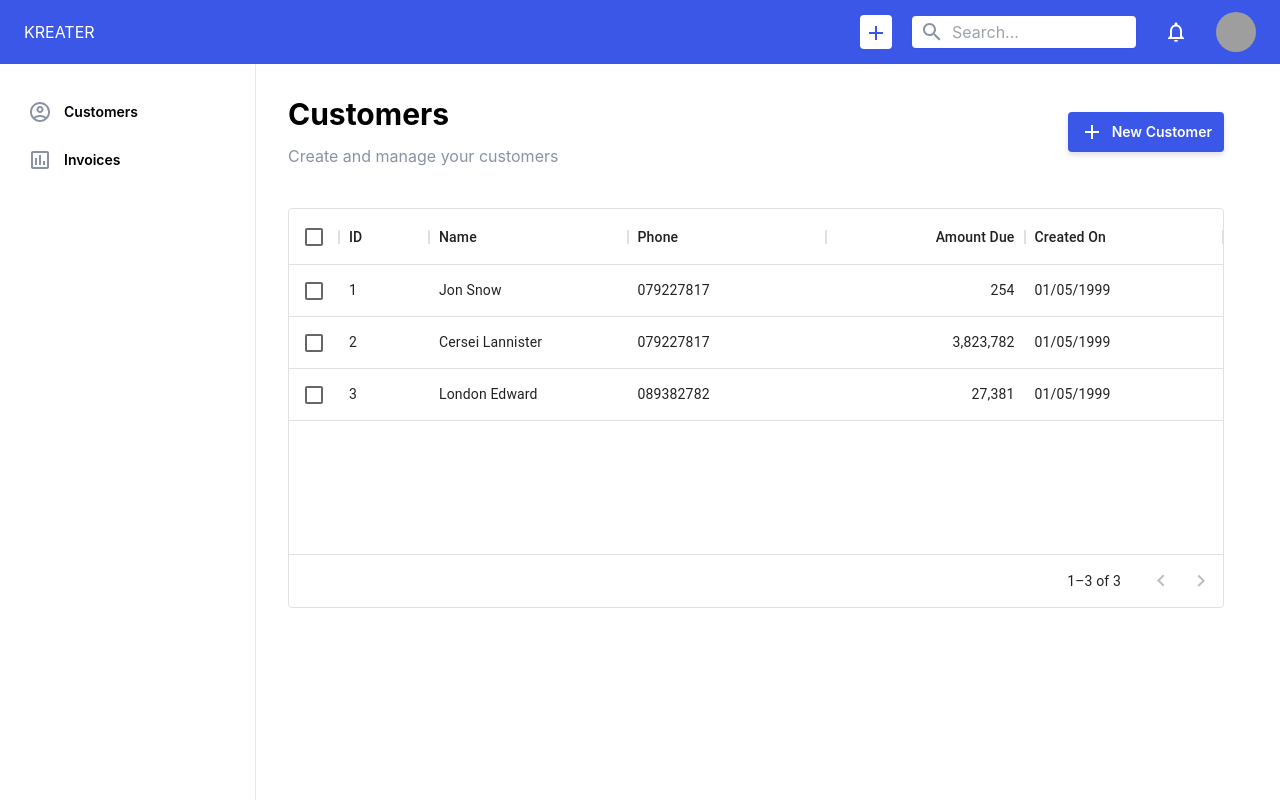
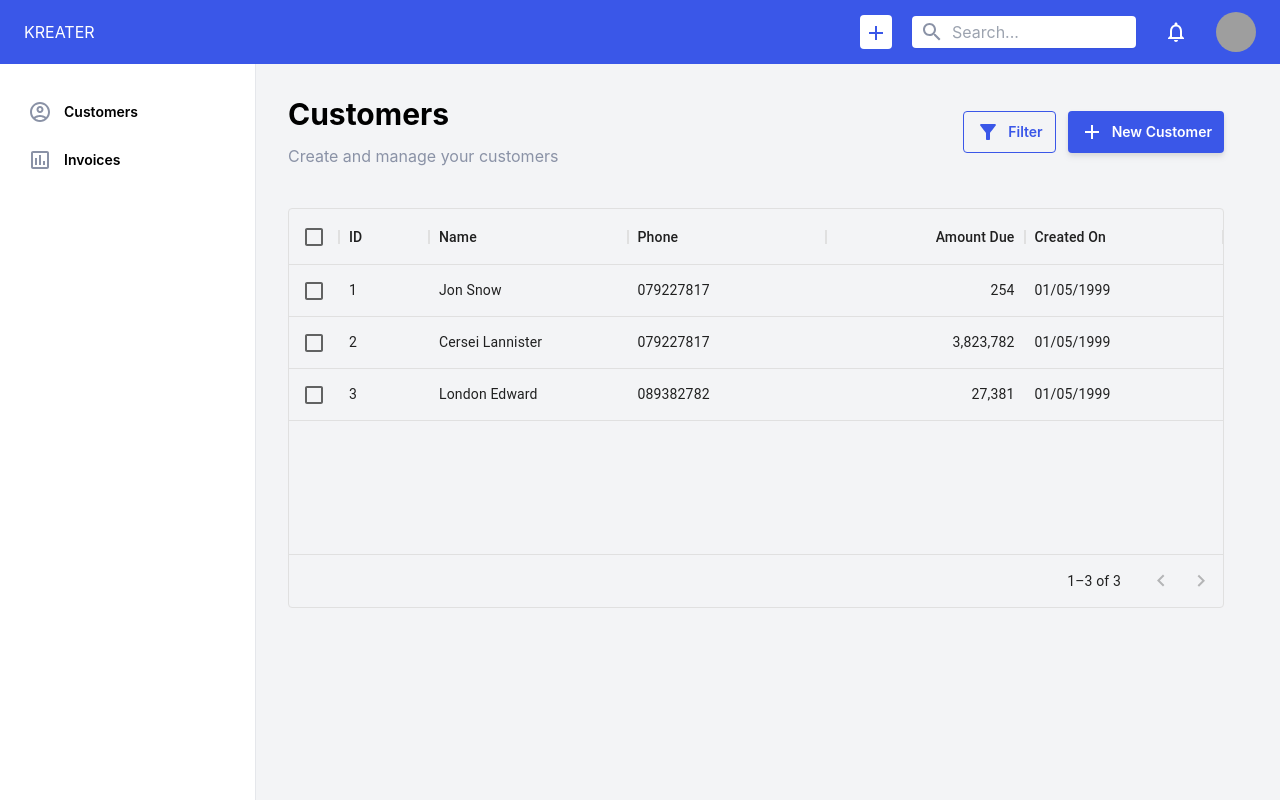
Before and after one commit to maxisusi/nvs, a Next.js app in the folder client/: page /customer in a window 1280 px wide. Built offline with nearby package versions, Linux system fonts and the light colour scheme; grey boxes are pictures that could not be loaded.

Commit message:
Custom button added

```diff
--- a/client/components/button/Button.tsx
+++ b/client/components/button/Button.tsx
@@ -2,17 +2,34 @@ import React from 'react';
 
 type Props = {
   text: string;
-  variant?: string;
+  variant: 'outlined' | 'full';
   icon?: any;
 };
 
 const Button = (props: Props) => {
-  return (
-    <button className='bg-skin-fill font-semibold text-skin-white px-3 py-2 rounded text-sm hover:bg-skin-btnHover drop-shadow-md flex gap-2 items-center'>
-      {props.icon && props.icon}
-      {props.text}
-    </button>
-  );
+  const buttons = [
+    {
+      outlined: {
+        button: () => (
+          <button className='border border-skin-fill font-semibold text-skin-fill px-3 py-2 rounded text-sm hover:bg-skin-fill hover:text-skin-white flex gap-2 items-center'>
+            {props.icon && props.icon}
+            {props.text}
+          </button>
+        ),
+      },
+
+      full: {
+        button: () => (
+          <button className='bg-skin-fill font-semibold text-skin-white px-3 py-2 rounded text-sm hover:bg-skin-btnHover drop-shadow-md flex gap-2 items-center'>
+            {props.icon && props.icon}
+            {props.text}
+          </button>
+        ),
+      },
+    },
+  ];
+
+  return buttons[0][props.variant].button();
 };
 
 export default Button;
--- a/client/pages/_app.tsx
+++ b/client/pages/_app.tsx
@@ -5,7 +5,7 @@ import Layout from '../widgets/layout/Layout';
 function MyApp({ Component, pageProps }: AppProps) {
   return (
     <Layout>
-      <div className='w-full ml-72 mt-24 mr-14'>
+      <div className='w-full pl-72 pt-24 pr-14 bg-gray-100'>
         <Component {...pageProps} />
       </div>
     </Layout>
--- a/client/pages/customer.tsx
+++ b/client/pages/customer.tsx
@@ -2,7 +2,9 @@ import type { NextPage } from 'next';
 import Button from '../components/button/Button';
 import AddIcon from '@mui/icons-material/Add';
 
-import CustomerList from '../components/customerList/customerList';
+import CustomerList from '../components/customerList/CustomerList';
+import FilterAltOutlinedIcon from '@mui/icons-material/FilterAltOutlined';
+import FilterAltIcon from '@mui/icons-material/FilterAlt';
 
 const Customer: NextPage = () => {
   return (
@@ -12,7 +14,10 @@ const Customer: NextPage = () => {
           <h1 className='text-3xl mb-3 font-bold'>Customers</h1>
           <p className='text-skin-gray'>Create and manage your customers</p>
         </div>
-        <Button icon={<AddIcon />} text='New Customer' />
+        <div className='flex gap-3'>
+          <Button variant='outlined' icon={<FilterAltIcon />} text='Filter' />
+          <Button variant='full' icon={<AddIcon />} text='New Customer' />
+        </div>
       </div>
 
       <CustomerList />
--- a/client/tailwind.config.js
+++ b/client/tailwind.config.js
@@ -24,6 +24,12 @@ module.exports = {
           btnHover: 'var(--color-button-hover)',
         },
       },
+      borderColor: {
+        skin: {
+          fill: 'var(--color-fill)',
+        },
+      },
+
       ringColor: {
         skin: {
           gray: 'var(--color-border-gray)',
```
